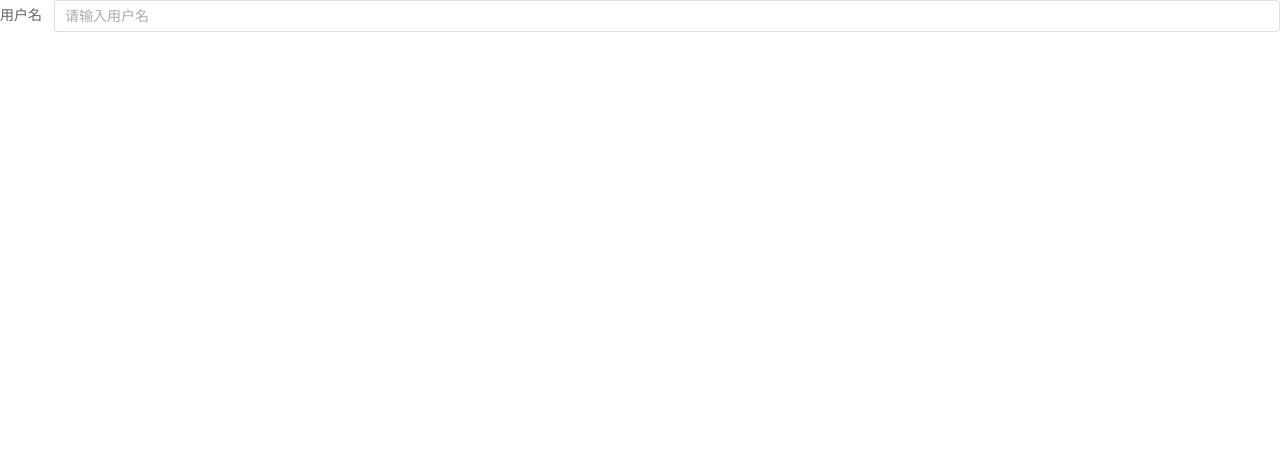
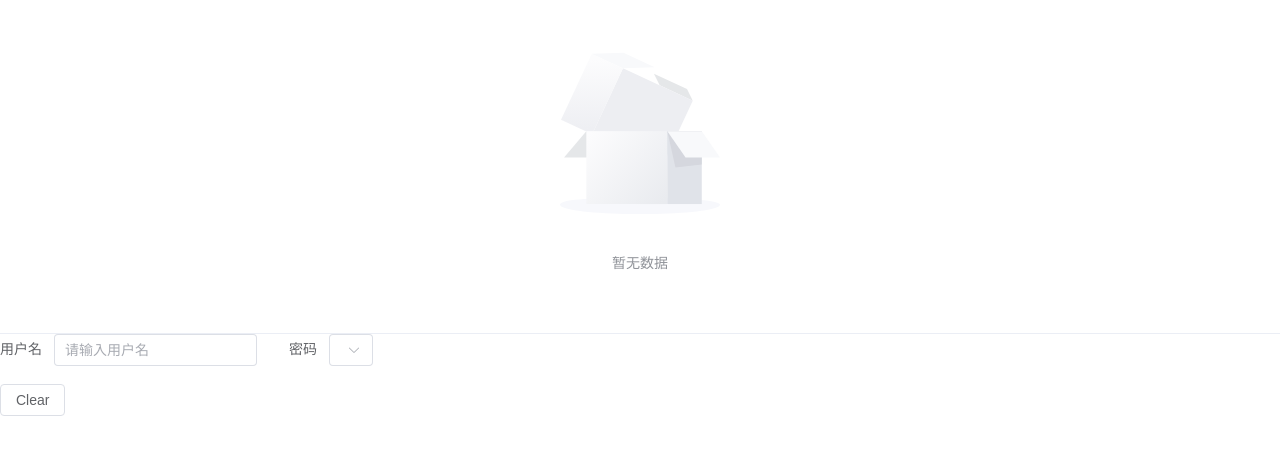
Before and after one commit to magicalTom/vue-admin, a Vue app: page /#/ in a window 1280 px wide. Shown: the top 454 px of the page. Built offline with nearby package versions, Linux system fonts and the light colour scheme.

Commit message:
feat: 完善input

```diff
--- a/src/core/components/formEl/a-field.vue
+++ b/src/core/components/formEl/a-field.vue
@@ -1,11 +1,11 @@
 <template>
-  <component :is="elType" v-bind="props" v-model="modelValue"></component>
+  <component :is="elType" v-bind="props" v-model="modelValue" ref="elRef"></component>
 </template>
 
 <script setup lang="ts">
 import { getFormConfig } from '@/core/decorators/form';
 import ClassConstructor from '@/core/interface/ClassConstructor';
-import { computed } from 'vue';
+import { computed, ref } from 'vue';
 
 const props = withDefaults(
   defineProps<{
@@ -15,8 +15,15 @@ const props = withDefaults(
   {},
 );
 const modelValue = defineModel('modelValue', { required: true });
+const elRef = ref();
+const _ref = computed(() => elRef.value.ref);
 
 const instance = new props.entity();
 const formConfig = getFormConfig(instance, props.field);
+if (!formConfig?.el?.type) throw new Error('未配置元素类型');
 const elType = computed(() => `a-${formConfig?.el?.type}`);
+
+defineExpose({
+  ref: _ref,
+});
 </script>
--- a/src/core/components/formEl/formEl.ts
+++ b/src/core/components/formEl/formEl.ts
@@ -1,8 +1,10 @@
 import { App } from 'vue';
-import aInputVue from './input/a-input.vue';
+import AInput from './input/a-input.vue';
+import ASelect from './select/a-select.vue';
 
 export const coreComponent = {
   install(app: App<Element>) {
-    app.component('a-input', aInputVue);
+    app.component('a-input', AInput);
+    app.component('a-select', ASelect);
   },
 };
--- a/src/core/components/formEl/input/a-input.vue
+++ b/src/core/components/formEl/input/a-input.vue
@@ -1,27 +1,52 @@
 <template>
-  <el-input v-model="modelValue" v-bind="state.props" />
+  <el-input v-model="modelValue" v-bind="state.props" ref="elRef">
+    <template #prefix v-if="isHasSlotOf('prefix')">
+      <slot name="prefix" />
+    </template>
+    <template #suffix v-if="isHasSlotOf('suffix')">
+      <slot name="suffix" />
+    </template>
+    <template #prepend v-if="isHasSlotOf('prepend')">
+      <slot name="prepend" />
+    </template>
+    <template #append v-if="isHasSlotOf('append')">
+      <slot name="append" />
+    </template>
+  </el-input>
 </template>
 
 <!-- eslint-disable @typescript-eslint/no-explicit-any -->
 <script setup lang="ts">
+import InputConfig from '@/core/constants/InputConfig.default';
 import { getFormConfig } from '@/core/decorators/form';
 import ClassConstructor from '@/core/interface/ClassConstructor';
-import { InputEl } from '@/core/interface/IForm';
-import { reactive } from 'vue';
-
-export interface IAInputProps {
-  entity: ClassConstructor;
-  field: string;
-}
+import { computed, reactive, ref, useSlots } from 'vue';
 
 const modelValue = defineModel('modelValue', { required: true });
-const props = withDefaults(defineProps<IAInputProps>(), {});
+const props = withDefaults(
+  defineProps<{
+    entity: ClassConstructor;
+    field: string;
+  }>(),
+  {},
+);
+const slots = useSlots();
 
+const elRef = ref();
 const state = reactive({
-  props: {} as InputEl['props'],
+  props: {},
+  slotKeys: Object.keys(slots),
 });
+
+const _ref = computed(() => elRef.value);
 
 const instance = new props.entity();
 const formConfig = getFormConfig(instance, props.field);
-state.props = formConfig?.el?.props as InputEl;
+state.props = { ...InputConfig, ...(formConfig?.el?.props || {}) };
+
+const isHasSlotOf = (key: string) => state.slotKeys.includes(key);
+
+defineExpose({
+  ref: _ref,
+});
 </script>
--- /dev/null
+++ b/src/core/components/formEl/select/a-select.vue
@@ -0,0 +1,33 @@
+<template>
+  <el-select v-model="modelValue" v-bind="state.props"> </el-select>
+</template>
+
+<script setup lang="ts">
+import SelectConfig from '@/core/constants/SelectConfig.default';
+import { getFormConfig } from '@/core/decorators/form';
+import ClassConstructor from '@/core/interface/ClassConstructor';
+import { reactive } from 'vue';
+
+const modelValue = defineModel('modelValue', { required: true });
+const props = withDefaults(
+  defineProps<{
+    entity: ClassConstructor;
+    field: string;
+  }>(),
+  {},
+);
+
+const state = reactive({
+  props: {},
+});
+
+const instance = new props.entity();
+const formConfig = getFormConfig(instance, props.field);
+state.props = { ...SelectConfig, ...(formConfig?.el?.props || {}) };
+</script>
+
+<style scoped lang="scss">
+.el-select {
+  width: 100%;
+}
+</style>
--- a/src/core/components/formItem/a-form-item.vue
+++ b/src/core/components/formItem/a-form-item.vue
@@ -1,10 +1,10 @@
 <template>
   <el-form-item v-bind="state.props" :label="state.label" :prop="state.prop">
-    <template #label="{ label }" v-if="isHasSlotByProp('label')">
+    <template #label="{ label }" v-if="isHasSlotOf('label')">
       <slot name="label" :label="label" />
     </template>
     <slot />
-    <template #error="{ error }" v-if="isHasSlotByProp('error')">
+    <template #error="{ error }" v-if="isHasSlotOf('error')">
       <slot name="error" :error="error" />
     </template>
   </el-form-item>
@@ -53,5 +53,5 @@ const formContext = inject(formContextKey, undefined);
   };
 }
 
-const isHasSlotByProp = (key: string) => state.slotKeys.includes(key);
+const isHasSlotOf = (key: string) => state.slotKeys.includes(key);
 </script>
--- a/src/core/components/table/a-table.vue
+++ b/src/core/components/table/a-table.vue
@@ -1,5 +1,6 @@
 <template>
   <el-table
+    ref="elRef"
     v-bind="props"
     @select="handleEvent('select')"
     @select-all="handleEvent('select-all')"
@@ -21,12 +22,12 @@
     <el-table-column type="selection" v-if="showSelection"></el-table-column>
     <el-table-column label="序号" type="index" width="80" v-if="showIndex"></el-table-column>
     <el-table-column v-for="item in state.tableColumns" :key="item.id" v-bind="item">
-      <template #default="scope" v-if="isHasSlotByProp(item.prop)">
+      <template #default="scope" v-if="isHasSlotOf(item.prop)">
         <slot :name="item.prop" v-bind="scope" />
       </template>
     </el-table-column>
     <slot name="right" />
-    <template #append v-if="isHasSlotByProp('append')">
+    <template #append v-if="isHasSlotOf('append')">
       <slot name="append" />
     </template>
 
@@ -43,7 +44,7 @@ import { getFieldLabel } from '@/core/decorators/field';
 import { getTableColumnConfig } from '@/core/decorators/tableColumn';
 import ClassConstructor from '@/core/interface/ClassConstructor';
 import { TableProps } from 'element-plus';
-import { reactive, useSlots } from 'vue';
+import { computed, reactive, ref, useSlots } from 'vue';
 
 type Props = {
   keys?: string[];
@@ -83,11 +84,14 @@ const props = withDefaults(defineProps<Props>(), {
   showHeader: true,
   selectOnIndeterminate: true,
 });
+const elRef = ref();
 const slots = useSlots();
 const state = reactive<{ tableColumns: Record<string, any>[]; slotsKeys: string[] }>({
   tableColumns: [],
   slotsKeys: Object.keys(slots),
 });
+
+const _ref = computed(() => elRef.value);
 
 {
   const instance = new props.entity();
@@ -104,12 +108,16 @@ const state = reactive<{ tableColumns: Record<string, any>[]; slotsKeys: string[
   });
 }
 
-const isHasSlotByProp = (prop: string) => state.slotsKeys.includes(prop);
+const isHasSlotOf = (prop: string) => state.slotsKeys.includes(prop);
 const handleEvent =
   (event: EmitsEvent) =>
   (...args: any[]) => {
     emits(event, ...args);
   };
+
+defineExpose({
+  ref: _ref,
+});
 </script>
 
 <style lang="scss" scoped></style>
--- /dev/null
+++ b/src/core/constants/InputConfig.default.ts
@@ -0,0 +1,5 @@
+import { InputEl } from '../interface/IForm';
+
+const InputConfig: InputEl['props'] = {};
+
+export default InputConfig;
--- /dev/null
+++ b/src/core/constants/SelectConfig.default.ts
@@ -0,0 +1,7 @@
+import { SelectEl } from '../interface/IForm';
+
+const SelectConfig: SelectEl['props'] = {
+  placeholder: '请选择',
+};
+
+export default SelectConfig;
--- a/src/model/database/User.ts
+++ b/src/model/database/User.ts
@@ -8,7 +8,7 @@ export default class User {
    */
   @form({
     formItem: {
-      rules: [{ required: true, message: 'error message', trigger: 'blur' }],
+      rules: [{ required: true, message: '请输入用户名', trigger: 'blur' }],
     },
     el: {
       type: 'input',
@@ -23,6 +23,11 @@ export default class User {
   /**
    * # 密码
    */
+  @form({
+    el: {
+      type: 'select',
+    },
+  })
   @field({
     label: '密码',
   })
--- a/src/views/home/index.vue
+++ b/src/views/home/index.vue
@@ -1,21 +1,34 @@
 <template>
   <div>
-    <el-form :model="form" :rules="rules">
+    <ATable :data="[]" :entity="User" />
+    <el-form :model="form" :rules="rules" inline>
       <AFormItem :entity="User" field="username">
-        <AField v-model="form.username" :entity="User" field="username" />
+        <AField v-model="form.username" :entity="User" field="username" ref="inputRef" />
+      </AFormItem>
+      <AFormItem :entity="User" field="password">
+        <AField v-model="form.password" :entity="User" field="password" />
       </AFormItem>
     </el-form>
+
+    <el-button @click="handleClear">Clear</el-button>
   </div>
 </template>
 
 <script setup lang="ts">
 import AField from '@/core/components/formEl/a-field.vue';
 import AFormItem from '@/core/components/formItem/a-form-item.vue';
+import ATable from '@/core/components/table/a-table.vue';
 import { buildFormRules } from '@/core/helper/form';
 import User from '@/model/database/User';
-import { reactive } from 'vue';
+import { reactive, ref } from 'vue';
 
 const instance = new User();
 const form = reactive(instance);
 const rules = buildFormRules(instance);
+
+const inputRef = ref();
+
+const handleClear = () => {
+  inputRef.value.ref.clear();
+};
 </script>
```
Also changed, not shown: src/core/interface/IForm.ts (+16 -2 lines).
